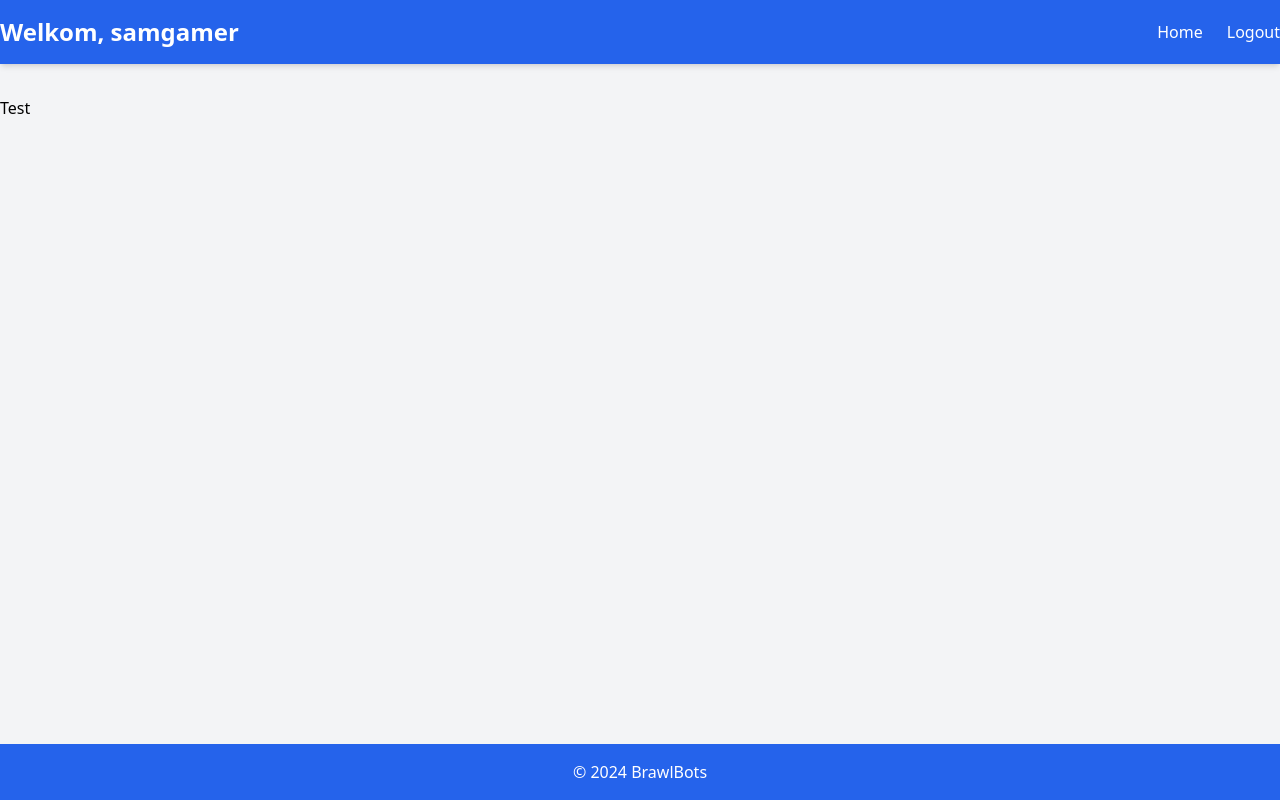
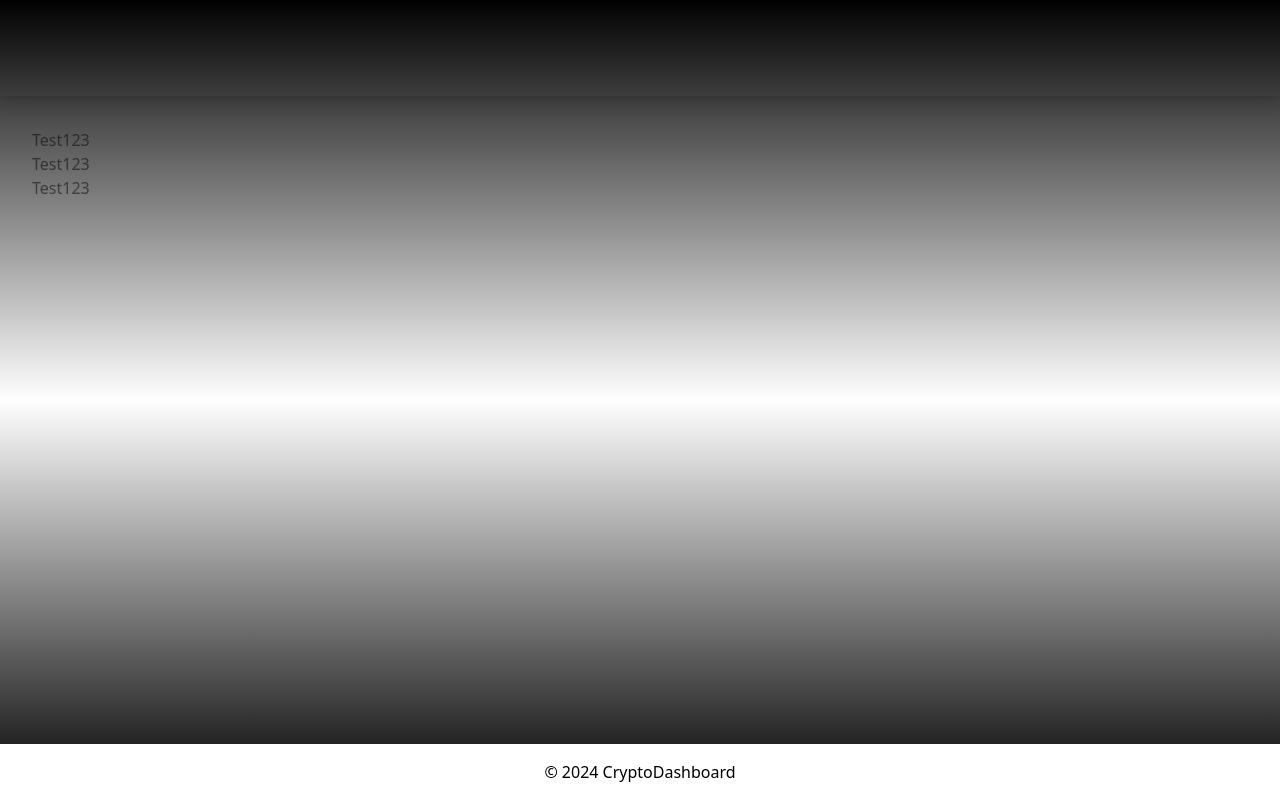
Before and after one commit to samd909/CryptoDashboard, a Django app: page / in a window 1280 px wide. Run offline with Django 5.2, Linux system fonts and the light colour scheme; a user stored in the database is signed in; some libraries are stand-ins or nearby versions.

Commit message:
asd
adasdsad

```diff
--- a/crypto/templates/home.html
+++ b/crypto/templates/home.html
@@ -1,5 +1,7 @@
 {% extends 'layout.html' %} {% block content %} {% load static %}
+<h1>Test123</h1>
+<h1>Test123</h1>
+<h1>Test123</h1>
 
 
-<h1>Test</h1>
  {% endblock %}
--- a/crypto/templates/layout.html
+++ b/crypto/templates/layout.html
@@ -1,58 +1,45 @@
 <!DOCTYPE html>
 {% load static %}
 <html lang="en">
-  <head>
+<head>
     <meta charset="UTF-8" />
     <meta name="viewport" content="width=device-width, initial-scale=1.0" />
     <title>{% block title %}Crypto-Dashboard{% endblock %}</title>
-    <link
-      rel="stylesheet"
-      type="text/css"
-      href="{% static 'css/scrollbar.css' %}"
-    />
-    <link
-      rel="stylesheet"
-      type="text/css"
-      href="{% static 'css/messages.css' %}"
-    />
+    <link rel="stylesheet" type="text/css" href="{% static 'css/scrollbar.css' %}" />
+    <link rel="stylesheet" type="text/css" href="{% static 'css/messages.css' %}" />
 
     <!-- Link Tailwind CSS via CDN -->
     <script src="https://cdn.tailwindcss.com"></script>
-  </head>
+</head>
 
-  <body class="bg-gray-100 flex flex-col min-h-screen">
-    <!-- Header with User Name -->
-    <header class="bg-blue-600 text-white py-4 shadow-md">
-      <div class="container mx-auto flex items-center justify-between">
-        <div class="text-2xl font-semibold">
-          Welkom, {{ request.user.username }}
+<body class="text-white h-full overflow-hidden bg-gradient-to-b from-black via-white/20 to-black">
+
+    <!-- Header -->
+    <header class="w-full h-24 bg-transparent fixed top-0 left-0 flex items-center justify-center shadow-lg z-50">
+        <div class="flex space-x-8 h-full w-[25%] opacity-[%] rounded-4xl">
+            <!-- Header content here -->
         </div>
-        <nav>
-          <ul class="flex space-x-6">
-            <li>
-              <a href="/" class="text-white hover:text-blue-300">Home</a>
-            </li>
-            <li>
-              <a href="/logout" class="text-white hover:text-blue-300"
-                >Logout</a
-              >
-            </li>
-          </ul>
-        </nav>
-      </div>
     </header>
 
     <!-- Main Content Area -->
-    <main class="flex-1 container mx-auto py-8">
-      {% block content %}{% endblock %}
+    <main class="mt-24 p-8 text-black h-[calc(100vh-6rem)] overflow-auto pb-24">
+      <div class="bg-transparent h-[100%] w-[100%] opacity-[50%]">
+        {% block content %}
+        <!-- Block content goes here -->
+        {% endblock %}
+      </div>
     </main>
 
-    <!-- Footer -->
-    <footer class="bg-blue-600 text-white py-4 mt-8">
-      <div class="container mx-auto text-center">&copy; 2024 BrawlBots</div>
+
+    <!-- Footer (fixed to the bottom) -->
+    <footer class="bg-white py-4 text-center text-black fixed bottom-0 left-0 w-full">
+        &copy; 2024 CryptoDashboard
     </footer>
+
+    <!-- Font Awesome Icons (for icons) -->
+    <script src="https://kit.fontawesome.com/a076d05399.js" crossorigin="anonymous"></script>
 
     <!-- Messages Script (if any) -->
     <script src="{% static 'js/messages.js' %}"></script>
-  </body>
+</body>
 </html>
```
Also changed, not shown: crypto/db.sqlite3.
